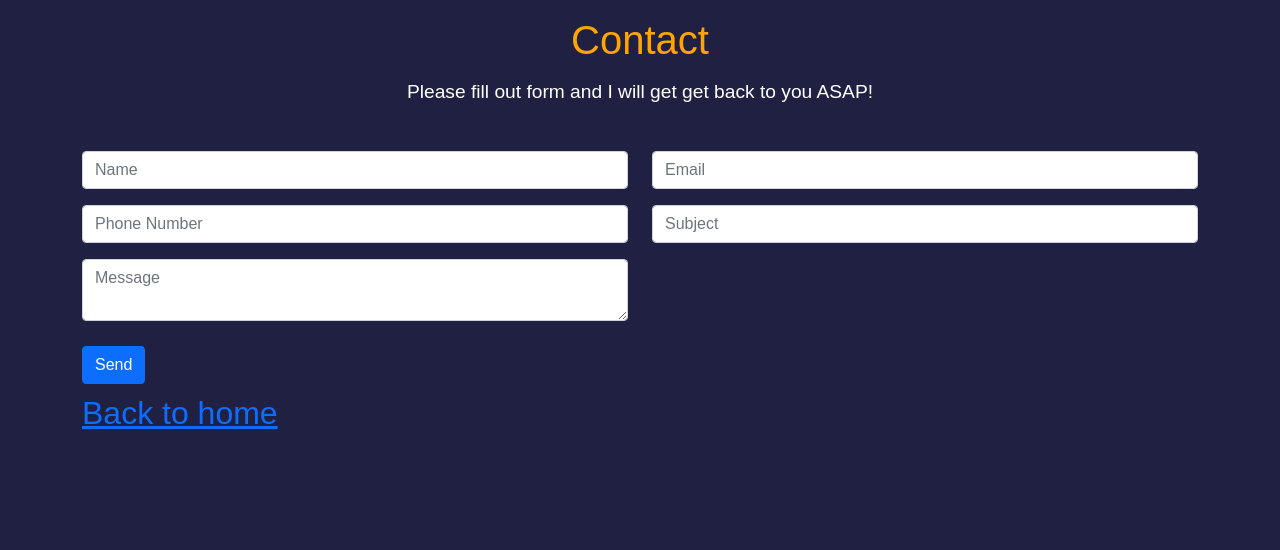
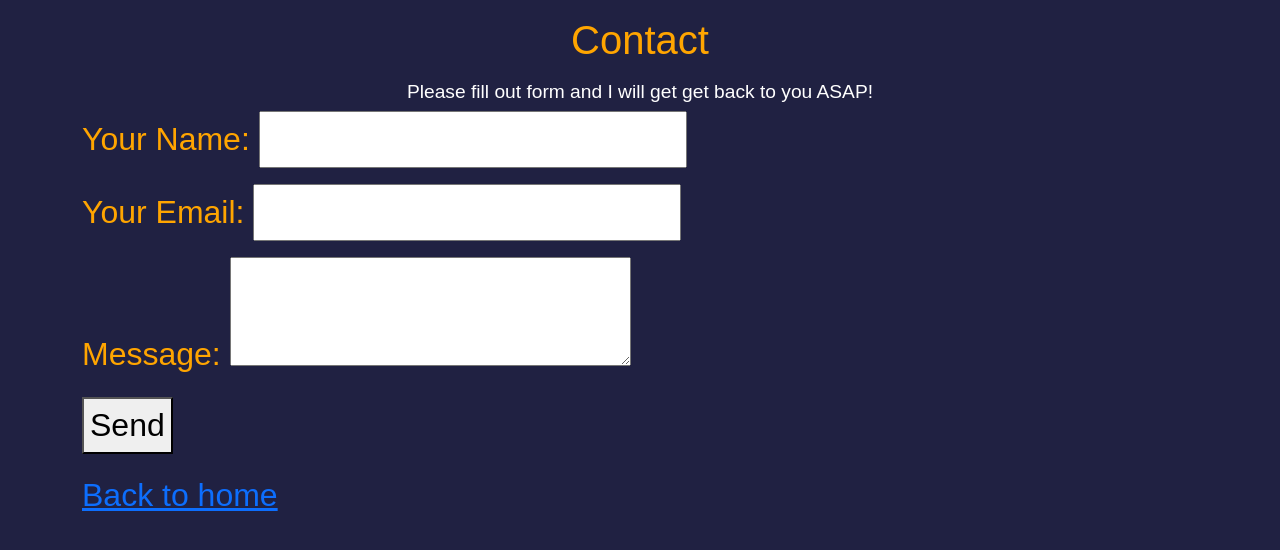
Before and after one commit to digisoup/new-landing, a React (Create React App) app: page /contact in a window 1280 px wide. Shown: the top 550 px of the page. Built offline with nearby package versions, Linux system fonts and the light colour scheme.

Commit message:
correcting netlify  form

```diff
--- a/src/components/Contact.jsx
+++ b/src/components/Contact.jsx
@@ -6,8 +6,8 @@ function Contact() {
       <h1 className='text-center mt-3'>Contact</h1>
       <h2 className="text-center mt-3">Please fill out form and I will get get back to you ASAP!</h2>
 
-    <form className='mt-5
-    ' name='contact' method="post">
+    {/* <form className='mt-5' name='contact' method="POST">
+    <input type="hidden" name="form-name" value="contact" />
       <div className="row mb-3">
         <div className="col-6">
           <input
@@ -38,7 +38,7 @@ function Contact() {
             <div className="col">
               <textarea
                 type="text"
-                name="description"
+                name="message"
                 placeholder="Message"
                 className="form-control"
               />
@@ -58,10 +58,25 @@ function Contact() {
 
       <div className="row">
         <div className="col">
-          <input className="btn btn-primary" type="submit" value="Send" />
+          <button className="btn btn-primary" type="submit">Contact</button>
         </div>
       </div>
-    </form>
+    </form> */}
+    <form action="/contact" name="contact" method="post">
+          <input type="hidden" name="form-name" value="contact" />
+          <p>
+            <label>Your Name: <input type="text" name="name"/></label>
+          </p>
+          <p>
+            <label>Your Email: <input type="email" name="email"/></label>
+          </p>
+          <p>
+            <label>Message: <textarea name="message"></textarea></label>
+          </p>
+          <p>
+            <button type="submit">Send</button>
+          </p>
+        </form>
     <Link to="/">Back to home</Link>
   </div>
 )
```
